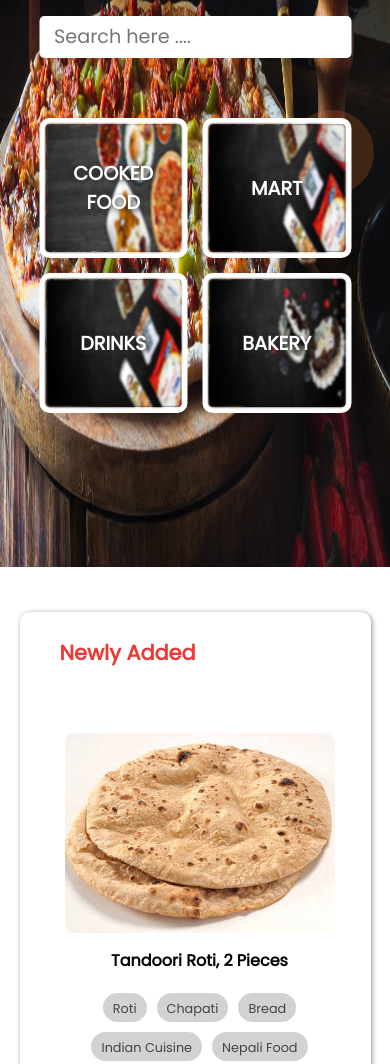
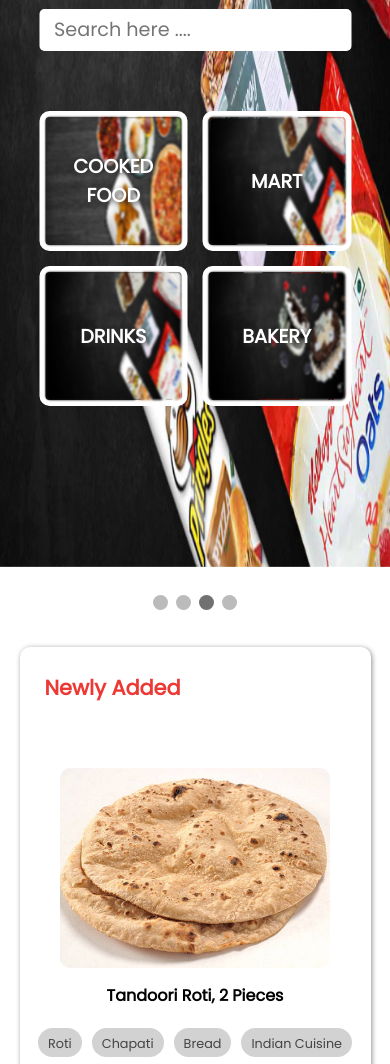
Before and after one commit to RoshanKhaiju/Khaanpin_Clone, a plain HTML site: page index.html in a window 390 px wide. Shown: the part 277-1341 px from the top of the page. Drawn offline with Linux system fonts and the light colour scheme.

Commit message:
banner slider updated

```diff
--- a/index.html
+++ b/index.html
@@ -13,6 +13,43 @@
 </head>
 
 <body>
+
+    <section class="slideshow">
+        <div class="slideshow-container">
+
+            <div class="mySlides fade">
+              <!-- <div class="numbertext">1 / 4</div> -->
+              <img src="/images/bannerSlider/pizza.jpg" style="width:100%">
+              <!-- <div class="text">Caption Text</div> -->
+            </div>
+
+            <div class="mySlides fade">
+              <!-- <div class="numbertext">2 / 4</div> -->
+              <img src="/images/bannerSlider/slider3.jpg" style="width:100%">
+              <!-- <div class="text">Caption Two</div> -->
+            </div>
+
+            <div class="mySlides fade">
+              <!-- <div class="numbertext">3 / 4</div> -->
+              <img src="/images/bannerSlider/mart_et1UOSj.jpg" style="width:100%">
+              <!-- <div class="text">Caption Three</div> -->
+            </div>
+
+            <div class="mySlides fade">
+                <!-- <div class="numbertext">4 / 4</div> -->
+                <img src="/images/bannerSlider/Untitled-1_KSRrxRo.jpg" style="width:100%">
+                <!-- <div class="text">Caption Four</div> -->
+              </div>
+
+          </div>
+          <br>
+          <div style="text-align:center">
+            <span class="dot"></span>
+            <span class="dot"></span>
+            <span class="dot"></span>
+            <span class="dot"></span>
+          </div>
+    </section>
 
     <section class="slider">
         <div class="slider__container">
--- a/js/main.js
+++ b/js/main.js
@@ -8,7 +8,7 @@ function controller(_x) {
 }
 
 function slideShow(_num) {
-    let slides = document.getElementsByClassName('slider__container');
+  let slides = document.getElementsByClassName("slider__container");
   if (_num == slides.length) {
     flag = 0;
     _num = 0;
@@ -18,7 +18,30 @@ function slideShow(_num) {
     _num = slides.length - 1;
   }
   for (let y of slides) {
-        y.style.display = 'none';
+    y.style.display = "none";
   }
-    slides[_num].style.display = 'block';
+  slides[_num].style.display = "block";
 }
+
+// slideshow-container
+var slideIndex = 0;
+showSlides();
+
+function showSlides() {
+  var i;
+  var slides = document.getElementsByClassName("mySlides");
+  var dots = document.getElementsByClassName("dot");
+  for (i = 0; i < slides.length; i++) {
+    slides[i].style.display = "none";
+  }
+  slideIndex++;
+  if (slideIndex > slides.length) {
+    slideIndex = 1;
+  }
+  for (i = 0; i < dots.length; i++) {
+    dots[i].className = dots[i].className.replace(" active", "");
+  }
+  slides[slideIndex - 1].style.display = "block";
+  dots[slideIndex - 1].className += " active";
+  setTimeout(showSlides, 2000); // Change image every 2 seconds
+}
--- a/styles/style.css
+++ b/styles/style.css
@@ -11,6 +11,72 @@
   font-family: "Poppins", sans-serif;
 }
 
+/* slideshow-container */
+
+.mySlides {display: none;}
+img {vertical-align: middle;}
+
+/* Slideshow container */
+.slideshow-container {
+  width: 100%;
+  height: 100vh;
+  position: relative;
+  margin: auto;
+}
+
+/* Caption text */
+.text {
+  color: #f2f2f2;
+  font-size: 15px;
+  padding: 8px 12px;
+  position: absolute;
+  bottom: 8px;
+  width: 100%;
+  text-align: center;
+}
+
+/* Number text (1/3 etc) */
+.numbertext {
+  color: #f2f2f2;
+  font-size: 12px;
+  padding: 8px 12px;
+  position: absolute;
+  top: 0;
+}
+
+/* The dots/bullets/indicators */
+.dot {
+  height: 15px;
+  width: 15px;
+  margin: 0 2px;
+  background-color: #bbb;
+  border-radius: 50%;
+  display: inline-block;
+  transition: background-color 0.6s ease;
+}
+
+.active {
+  background-color: #717171;
+}
+
+/* Fading animation */
+.fade {
+  -webkit-animation-name: fade;
+  -webkit-animation-duration: 1.5s;
+  animation-name: fade;
+  animation-duration: 1.5s;
+}
+
+@-webkit-keyframes fade {
+  from {opacity: .7}
+  to {opacity: 1}
+}
+
+@keyframes fade {
+  from {opacity: .7}
+  to {opacity: 1}
+}
+
 /* slider section CSS */
 
 .slider,
@@ -20,54 +86,9 @@
 }
 
 .slider {
-  position: relative;
-  width: 100%;
-}
-
-.slider__image {
-  width: 100%;
-  height: 100vh;
-}
-
-.slider__caption {
-  color: #ffffff;
-  font-size: 2.3rem;
-  font-weight: bold;
-  position: absolute;
-  bottom: 0;
-  width: 100%;
-  text-align: center;
-  background-color: #33333350;
-  padding: 1rem 0;
-}
-
-.arrow {
-  cursor: pointer;
-  position: absolute;
-  top: 45%;
-  color: #ffffff;
-  background-color: rgba(243, 122, 40, 0.2);
-  padding: 0.8rem 1.6rem;
-  border-radius: 50%;
-  font-size: 2.5rem;
-  font-weight: bold;
-}
-
-.arrow:hover {
-  background-color: #e0dcdc95;
-  transition: all 0.3s ease-in-out;
-}
-
-.slider__next {
-  right: 1rem;
-}
-
-.slider__prev {
-  left: 1rem;
-}
-
-.slider__container {
   display: none;
+  /* position: relative; */
+  /* width: 100%; */
 }
 
 /* header sectin CSS */
@@ -413,6 +434,76 @@
 }
 
 @media screen and (max-width: 576px) {
+  /* slideshow content */
+  /* slideshow-container */
+
+.mySlides {display: none;}
+img {vertical-align: middle;}
+
+/* Slideshow container */
+.slideshow-container {
+  width: 100%;
+  position: relative;
+  margin: auto;
+}
+
+.mySlides img{
+  height: 100vh;
+}
+
+/* Caption text */
+.text {
+  color: #f2f2f2;
+  font-size: 15px;
+  padding: 8px 12px;
+  position: absolute;
+  bottom: 8px;
+  width: 100%;
+  text-align: center;
+}
+
+/* Number text (1/3 etc) */
+.numbertext {
+  color: #f2f2f2;
+  font-size: 12px;
+  padding: 8px 12px;
+  position: absolute;
+  top: 0;
+}
+
+/* The dots/bullets/indicators */
+.dot {
+  height: 15px;
+  width: 15px;
+  margin: 0 2px;
+  background-color: #bbb;
+  border-radius: 50%;
+  display: inline-block;
+  transition: background-color 0.6s ease;
+}
+
+.active {
+  background-color: #717171;
+}
+
+/* Fading animation */
+.fade {
+  -webkit-animation-name: fade;
+  -webkit-animation-duration: 1.5s;
+  animation-name: fade;
+  animation-duration: 1.5s;
+}
+
+@-webkit-keyframes fade {
+  from {opacity: .7}
+  to {opacity: 1}
+}
+
+@keyframes fade {
+  from {opacity: .7}
+  to {opacity: 1}
+}
+
   /* slider section CSS */
 
   /* header sectin CSS */
@@ -465,6 +556,11 @@
 
   .foodContent {
     width: 90vw;
+    padding: 25px 5px;
+  }
+
+  .foodContent__title{
+    margin-left: 20px;
   }
 
   .foodContent__boxes {
```
Also changed, not shown: 1 other file. Lines whose indentation alone changed are shown as unchanged.
